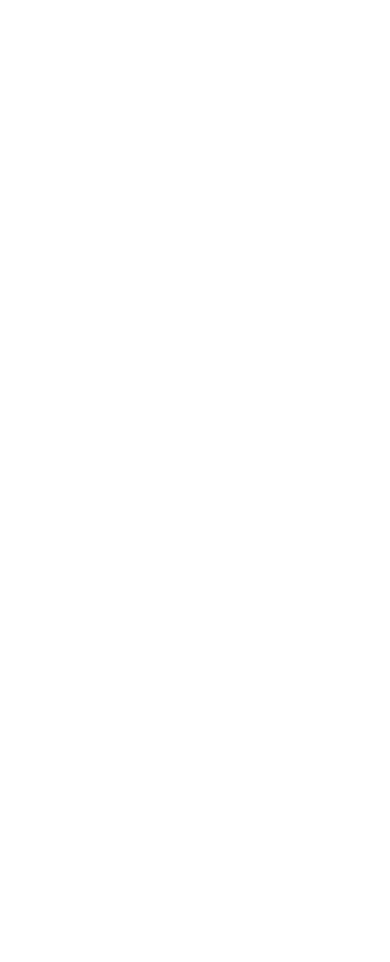
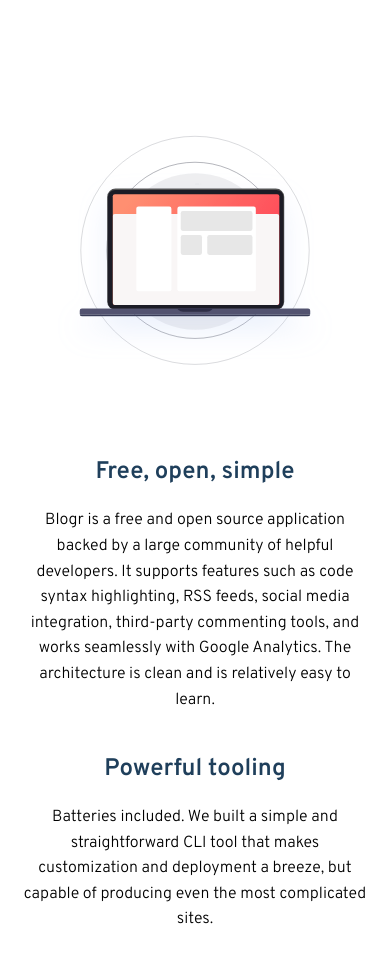
Before and after one commit to alexangria1992/frontend-mentor-challenges, a React (Create React App) app in the folder blogr-website/: page / in a window 390 px wide. Shown: the part 1426-2388 px from the top of the page. Before the commit the page ends 1510 px from the top, so only its background shows below. Built offline with nearby package versions, Linux system fonts and the light colour scheme.

Commit message:
Mobile and Desktop Free Section

```diff
--- a/blogr-website/src/App.js
+++ b/blogr-website/src/App.js
@@ -1,4 +1,5 @@
 import Designed from "./components/Designed";
+import Free from "./components/Free";
 import Header from "./components/Header";
 import Showcase from "./components/Showcase";
 
@@ -8,6 +9,7 @@
       <Header />
       <Showcase />
       <Designed />
+      <Free />
     </>
   );
 };
--- a/blogr-website/src/components/Free.js
+++ b/blogr-website/src/components/Free.js
@@ -0,0 +1,44 @@
+import React from "react";
+import desktopImage from "../images/illustration-laptop-desktop.svg";
+import mobileImage from "../images/illustration-laptop-mobile.svg";
+
+const Free = () => {
+  return (
+    <>
+      <section className="pb-20 px-5">
+        <div className=" flex flex-col text-center md:grid md:grid-cols-2 md:gap-5 md:items-center md:text-left xl:max-w-7xl xl:mx-auto ">
+          <div>
+            <picture>
+              <source media="(min-width: 1024px)" srcset={desktopImage} />
+              <img
+                src={mobileImage}
+                alt=""
+                className="w-full block mx-auto mt-10"
+              />
+            </picture>
+          </div>
+          <div className="mt-10">
+            <h3 className="text-2xl mt-10 mb-5">Free, open, simple</h3>
+            <p>
+              Blogr is a free and open source application backed by a large
+              community of helpful developers. It supports features such as code
+              syntax highlighting, RSS feeds, social media integration,
+              third-party commenting tools, and works seamlessly with Google
+              Analytics. The architecture is clean and is relatively easy to
+              learn.
+            </p>
+
+            <h3 className="text-2xl mt-10 mb-5">Powerful tooling</h3>
+            <p>
+              Batteries included. We built a simple and straightforward CLI tool
+              that makes customization and deployment a breeze, but capable of
+              producing even the most complicated sites.
+            </p>
+          </div>
+        </div>
+      </section>
+    </>
+  );
+};
+
+export default Free;
```
